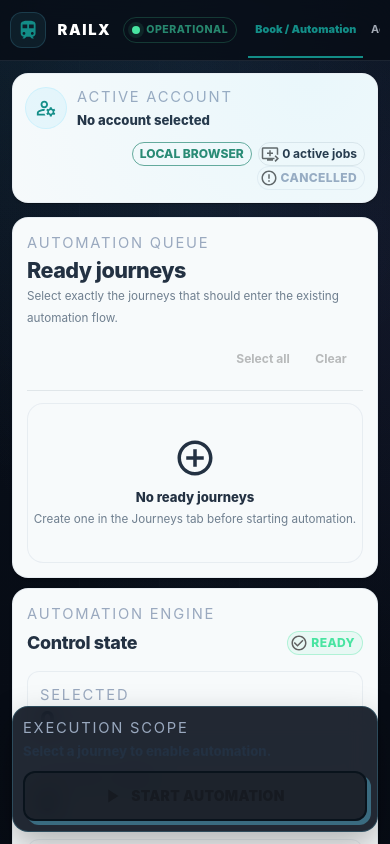
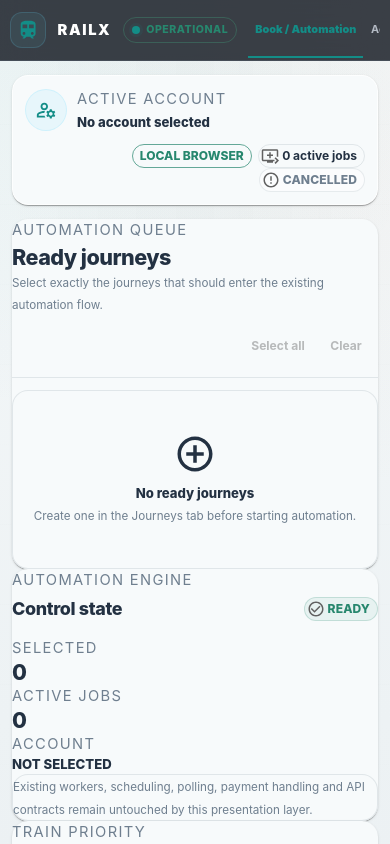
Before and after one commit to shrivastava-26/irctc, a React (Vite) app in the folder ui/: page / in a window 390 px wide. Shown: the top 844 px of the page. Built offline with nearby package versions, Linux system fonts and the light colour scheme.

Commit message:
ui: replace dark dashboard styling with soft glass neumorphism

```diff
--- a/ui/src/index.css
+++ b/ui/src/index.css
@@ -2,41 +2,33 @@ html, body, #root {
   width: 100%;
   min-height: 100%;
 }
+html { -webkit-text-size-adjust: 100%; scroll-behavior: smooth; overflow-x: hidden; }
 
-html {
-  -webkit-text-size-adjust: 100%;
-  scroll-behavior: smooth;
+:root {
+  --railx-bg: #edf2f4;
+  --railx-surface: #f7fafb;
+  --railx-glass: rgba(255,255,255,0.58);
+  --railx-border: rgba(84,106,123,0.12);
+  --railx-border-soft: rgba(255,255,255,0.76);
+  --railx-text: #233142;
+  --railx-text-2: #6f7f8f;
+  --railx-text-3: #9aa8b4;
+  --railx-accent: #138d87;
+  --railx-accent-soft: rgba(19,141,135,0.09);
+  --railx-success: #27876e;
+  --railx-warning: #b47640;
+  --railx-danger: #b65358;
+  --railx-info: #50708a;
+  --railx-shadow-out: 7px 8px 18px rgba(130,148,163,0.21);
+  --railx-shadow-in: inset 2px 2px 7px rgba(130,148,163,0.08), inset -2px -2px 7px rgba(255,255,255,0.72);
+  --railx-radius: 18px;
+  --railx-radius-sm: 12px;
+  --railx-motion: 100ms ease;
 }
 
-:root {
-  --railx-bg: #070c15;
-  --railx-surface: #0d1524;
-  --railx-surface-2: #101b2d;
-  --railx-glass: rgba(13, 21, 36, 0.72);
-  --railx-border: rgba(152, 169, 194, 0.16);
-  --railx-border-strong: rgba(98, 217, 255, 0.36);
-  --railx-text: #edf5ff;
-  --railx-text-2: #9aa9bf;
-  --railx-text-3: #637088;
-  --railx-accent: #62d9ff;
-  --railx-accent-2: #9f8cff;
-  --railx-success: #48e4a1;
-  --railx-warning: #ffbf69;
-  --railx-danger: #ff7185;
-  --railx-info: #75a9ff;
-  --railx-space-1: 4px;
-  --railx-space-2: 8px;
-  --railx-space-3: 12px;
-  --railx-space-4: 16px;
-  --railx-space-5: 20px;
-  --railx-space-6: 24px;
-  --railx-radius-sm: 10px;
-  --railx-radius-md: 14px;
-  --railx-radius-lg: 18px;
-  --railx-shadow: 0 14px 36px rgba(0,0,0,0.24);
-  --railx-blur: 14px;
-  --railx-motion: 120ms ease;
-}
+*,
+*::before,
+*::after { box-sizing: border-box; }
 
 body {
   margin: 0;
@@ -45,329 +37,316 @@ body {
   overflow-x: hidden;
   color: var(--railx-text);
   background:
-    radial-gradient(circle at 12% 0%, rgba(98,217,255,0.08), transparent 30rem),
-    radial-gradient(circle at 88% 16%, rgba(159,140,255,0.07), transparent 26rem),
-    linear-gradient(180deg, #08101c 0%, var(--railx-bg) 42%, #060a12 100%);
+    radial-gradient(circle at 14% 0%, rgba(19,141,135,0.055), transparent 26rem),
+    radial-gradient(circle at 88% 12%, rgba(201,131,96,0.035), transparent 22rem),
+    linear-gradient(180deg, #f5f8f9 0%, var(--railx-bg) 58%, #e9eef1 100%);
 }
 
-*,
-*::before,
-*::after {
-  box-sizing: border-box;
-}
-
-img, svg, video, canvas {
-  max-width: 100%;
-}
-
-button, input, textarea, select {
-  font: inherit;
-}
-
-button {
-  -webkit-tap-highlight-color: transparent;
-}
-
-.MuiDialogContent-root {
-  overflow-x: hidden;
-}
-
-.MuiTableContainer-root {
-  -webkit-overflow-scrolling: touch;
-  background: transparent !important;
-}
-
-.MuiInputBase-root,
-.MuiButtonBase-root {
-  -webkit-tap-highlight-color: transparent;
-}
-
-.MuiOutlinedInput-root {
-  background: rgba(255,255,255,0.025);
-}
-
-.MuiOutlinedInput-notchedOutline {
-  border-color: rgba(152,169,194,0.20) !important;
-}
-
-.MuiOutlinedInput-root:hover .MuiOutlinedInput-notchedOutline {
-  border-color: rgba(152,169,194,0.34) !important;
-}
-
-.Mui-focused .MuiOutlinedInput-notchedOutline {
-  border-color: var(--railx-accent) !important;
-  border-width: 1px !important;
-}
-
-.railx-shell {
-  min-height: 100vh;
-  display: flex;
-  flex-direction: column;
-  position: relative;
-  isolation: isolate;
-}
-
-.railx-shell::before {
+body::before {
   content: '';
   position: fixed;
   inset: 0;
+  pointer-events: none;
   z-index: -1;
-  pointer-events: none;
   background:
-    linear-gradient(90deg, transparent 0, rgba(98,217,255,0.018) 50%, transparent 100%),
-    repeating-linear-gradient(90deg, transparent 0, transparent 79px, rgba(152,169,194,0.018) 80px),
-    repeating-linear-gradient(0deg, transparent 0, transparent 79px, rgba(152,169,194,0.014) 80px);
+    linear-gradient(90deg, transparent 0, rgba(84,106,123,0.018) 50%, transparent 100%),
+    repeating-linear-gradient(90deg, transparent 0, transparent 79px, rgba(84,106,123,0.012) 80px),
+    repeating-linear-gradient(0deg, transparent 0, transparent 79px, rgba(84,106,123,0.01) 80px);
 }
 
-.railx-main {
-  width: 100%;
-  max-width: 1440px;
-  margin: 0 auto;
-  padding: 18px 24px 22px;
+img, svg, video, canvas { max-width: 100%; }
+button, input, textarea, select { font: inherit; }
+button { -webkit-tap-highlight-color: transparent; }
+.MuiDialogContent-root { overflow-x: hidden; }
+.MuiInputBase-root, .MuiButtonBase-root { -webkit-tap-highlight-color: transparent; }
+
+.MuiOutlinedInput-root {
+  background: rgba(255,255,255,0.56);
+  box-shadow: var(--railx-shadow-in);
+}
+.MuiOutlinedInput-notchedOutline { border-color: rgba(84,106,123,0.14) !important; }
+.MuiOutlinedInput-root:hover .MuiOutlinedInput-notchedOutline { border-color: rgba(19,141,135,0.26) !important; }
+.Mui-focused .MuiOutlinedInput-notchedOutline { border-color: var(--railx-accent) !important; border-width: 1px !important; }
+
+.railx-shell { min-height: 100vh; display: flex; flex-direction: column; position: relative; isolation: isolate; }
+.railx-main { width: 100%; max-width: 1180px; margin: 0 auto; padding: 22px 22px 26px; }
+.railx-page { min-width: 0; }
+
+.railx-surface,
+.railx-glass,
+.railx-section,
+.railx-command-bar {
+  min-width: 0;
+  border-radius: var(--railx-radius);
+  border: 1px solid var(--railx-border-soft);
 }
 
-.railx-page {
-  min-width: 0;
-}
-
-.railx-bento-grid {
-  display: grid;
-  grid-template-columns: repeat(12, minmax(0, 1fr));
-  gap: var(--railx-space-4);
-}
-
-.railx-card {
-  min-width: 0;
-  padding: 18px;
-  border: 1px solid var(--railx-border);
-  border-radius: var(--railx-radius-lg);
-  background: linear-gradient(160deg, rgba(16,27,45,0.96), rgba(9,17,29,0.96));
-  box-shadow: var(--railx-shadow);
-}
-
-.railx-card:hover {
-  border-color: rgba(152,169,194,0.25);
+.railx-surface,
+.railx-section {
+  background: rgba(248,250,251,0.70);
+  box-shadow: var(--railx-shadow-out), -5px -5px 16px rgba(255,255,255,0.66);
 }
 
 .railx-glass {
-  min-width: 0;
-  border: 1px solid rgba(152,169,194,0.14);
-  border-radius: var(--railx-radius-lg);
   background: var(--railx-glass);
-  box-shadow: 0 12px 30px rgba(0,0,0,0.2);
-  -webkit-backdrop-filter: blur(var(--railx-blur));
-  backdrop-filter: blur(var(--railx-blur));
+  box-shadow: 6px 8px 18px rgba(130,148,163,0.13), -4px -4px 14px rgba(255,255,255,0.58);
+  -webkit-backdrop-filter: blur(10px);
+  backdrop-filter: blur(10px);
 }
 
-.railx-neo-button {
-  border: 2px solid rgba(5,16,25,0.82) !important;
-  box-shadow: 4px 4px 0 rgba(98,217,255,0.38) !important;
-  font-weight: 900 !important;
-  letter-spacing: 0.02em;
+.railx-section { padding: 18px; }
+.railx-page-intro { padding: 15px 18px; margin-bottom: 16px; }
+
+.railx-section-header {
+  display: flex;
+  align-items: flex-start;
+  justify-content: space-between;
+  gap: 14px;
+  margin-bottom: 14px;
 }
 
-.railx-neo-button:hover {
-  transform: translate(-1px, -1px);
+.railx-section-title {
+  font-size: clamp(1.16rem, 3vw, 1.35rem);
+  font-weight: 800;
+  letter-spacing: -0.025em;
+  margin: 0;
+}
+.railx-section-copy { margin-top: 4px; color: var(--railx-text-2); font-size: 0.78rem; line-height: 1.5; }
+
+.railx-kicker {
+  color: var(--railx-text-2);
+  text-transform: uppercase;
+  letter-spacing: 0.09em;
+  font-size: 0.66rem;
+  font-weight: 800;
 }
 
-.railx-neo-button:active {
-  transform: translate(2px, 2px) !important;
-  box-shadow: 2px 2px 0 rgba(98,217,255,0.38) !important;
+.railx-route { font-weight: 800; letter-spacing: -0.012em; overflow-wrap: anywhere; }
+.railx-route-meta { color: var(--railx-text-2); font-size: 0.75rem; margin-top: 3px; overflow-wrap: anywhere; }
+.railx-meta-line { color: var(--railx-text-2); font-size: 0.74rem; line-height: 1.5; margin-top: 7px; overflow-wrap: anywhere; }
+
+.railx-neo-button {
+  border: 1px solid rgba(19,141,135,0.30) !important;
+  box-shadow: 4px 4px 0 rgba(19,141,135,0.18), -3px -3px 8px rgba(255,255,255,0.76) !important;
+  font-weight: 850 !important;
 }
+.railx-neo-button:hover { transform: translate(-1px, -1px); }
+.railx-neo-button:active { transform: translate(2px, 2px) !important; box-shadow: 1px 1px 0 rgba(19,141,135,0.18) !important; }
 
 .railx-status {
   border-width: 1px !important;
   border-radius: 999px !important;
-  letter-spacing: 0.03em;
-  background: rgba(255,255,255,0.025) !important;
+  letter-spacing: 0.01em;
+  background: rgba(255,255,255,0.46) !important;
+}
+.railx-status-success { color: var(--railx-success) !important; border-color: rgba(39,135,110,0.20) !important; background: rgba(39,135,110,0.07) !important; }
+.railx-status-info { color: var(--railx-info) !important; border-color: rgba(80,112,138,0.18) !important; background: rgba(80,112,138,0.06) !important; }
+.railx-status-warning { color: var(--railx-warning) !important; border-color: rgba(180,118,64,0.20) !important; background: rgba(180,118,64,0.07) !important; }
+.railx-status-danger { color: var(--railx-danger) !important; border-color: rgba(182,83,88,0.20) !important; background: rgba(182,83,88,0.07) !important; }
+.railx-status-muted { color: var(--railx-text-2) !important; border-color: var(--railx-border) !important; }
+
+.railx-summary-pill {
+  display: inline-flex;
+  align-items: center;
+  gap: 6px;
+  padding: 6px 9px;
+  border-radius: 999px;
+  background: rgba(255,255,255,0.58);
+  border: 1px solid rgba(84,106,123,0.10);
+  box-shadow: inset 1px 1px 3px rgba(130,148,163,0.06), inset -1px -1px 3px rgba(255,255,255,0.62);
+  color: var(--railx-text-2);
+  font-size: 0.71rem;
+  font-weight: 700;
 }
 
-.railx-status-success {
-  color: var(--railx-success) !important;
-  border-color: rgba(72,228,161,0.35) !important;
-  background: rgba(72,228,161,0.08) !important;
+.railx-inline-metrics {
+  display: grid;
+  grid-template-columns: repeat(3, minmax(0, 1fr));
+  border-top: 1px solid var(--railx-border);
+  margin-top: 14px;
+  padding-top: 14px;
+}
+.railx-inline-metric { min-width: 0; padding: 0 12px; }
+.railx-inline-metric + .railx-inline-metric { border-left: 1px solid var(--railx-border); }
+.railx-inline-metric-value { margin-top: 3px; font-size: 1.02rem; font-weight: 800; color: var(--railx-text); }
+
+.railx-journey-list { display: flex; flex-direction: column; }
+.railx-journey-row {
+  min-width: 0;
+  padding: 14px 4px;
+  border-top: 1px solid var(--railx-border);
+  border-radius: 12px;
+  transition: background-color var(--railx-motion);
+}
+.railx-journey-row:first-child { border-top: 0; }
+.railx-journey-row:hover { background: rgba(19,141,135,0.025); }
+.railx-journey-row.is-selected { background: var(--railx-accent-soft); }
+
+.railx-row-grid {
+  display: grid;
+  grid-template-columns: auto minmax(0, 1fr) auto;
+  align-items: center;
+  gap: 11px;
+}
+.railx-row-status { display: flex; align-items: center; justify-content: flex-end; }
+
+.railx-row-actions { display: flex; align-items: center; justify-content: flex-end; gap: 2px; }
+
+.railx-empty-state {
+  display: grid;
+  place-items: center;
+  text-align: center;
+  gap: 4px;
+  padding: 42px 18px;
+  border: 1px dashed rgba(84,106,123,0.20);
+  border-radius: 14px;
+  color: var(--railx-text-2);
+  background: rgba(255,255,255,0.32);
 }
 
-.railx-status-info {
-  color: var(--railx-info) !important;
-  border-color: rgba(117,169,255,0.34) !important;
-  background: rgba(117,169,255,0.08) !important;
+.railx-account-row,
+.railx-job-row {
+  min-width: 0;
+  padding: 15px 4px;
+  border-top: 1px solid var(--railx-border);
+}
+.railx-account-row:first-child,
+.railx-job-row:first-child { border-top: 0; }
+
+.railx-account-grid {
+  display: grid;
+  grid-template-columns: minmax(120px, 0.75fr) minmax(180px, 1.3fr) auto auto;
+  gap: 12px;
+  align-items: center;
+}
+.railx-job-grid {
+  display: grid;
+  grid-template-columns: minmax(70px, 0.45fr) minmax(170px, 1.25fr) minmax(90px, 0.7fr) minmax(70px, 0.5fr) auto auto;
+  gap: 12px;
+  align-items: center;
 }
 
-.railx-status-warning {
-  color: var(--railx-warning) !important;
-  border-color: rgba(255,191,105,0.35) !important;
-  background: rgba(255,191,105,0.08) !important;
+.railx-field-label { color: var(--railx-text-2); font-size: 0.68rem; font-weight: 750; margin-bottom: 3px; }
+.railx-field-value { min-width: 0; overflow-wrap: anywhere; font-size: 0.80rem; font-weight: 700; }
+
+.railx-brand-mark {
+  width: 40px;
+  height: 40px;
+  display: grid;
+  place-items: center;
+  border-radius: 14px;
+  background: #f6fafb;
+  border: 1px solid rgba(255,255,255,0.86);
+  box-shadow: 4px 5px 10px rgba(130,148,163,0.16), -4px -4px 10px rgba(255,255,255,0.92);
 }
 
-.railx-status-danger {
-  color: var(--railx-danger) !important;
-  border-color: rgba(255,113,133,0.35) !important;
-  background: rgba(255,113,133,0.08) !important;
+.railx-header {
+  position: sticky;
+  top: 0;
+  z-index: 1200;
+  border-bottom: 1px solid rgba(84,106,123,0.10);
+  background: rgba(237,242,244,0.86);
+  -webkit-backdrop-filter: blur(12px);
+  backdrop-filter: blur(12px);
+}
+.railx-header-inner { width: 100%; max-width: 1180px; margin: 0 auto; padding: 10px 22px 8px; }
+.railx-header-top { display: flex; align-items: center; gap: 10px; min-width: 0; }
+
+.railx-header-status {
+  display: inline-flex;
+  align-items: center;
+  gap: 7px;
+  padding: 7px 10px;
+  border-radius: 999px;
+  border: 1px solid rgba(19,141,135,0.16);
+  background: rgba(255,255,255,0.52);
+  color: var(--railx-accent);
+  font-size: 0.68rem;
+  font-weight: 800;
+  letter-spacing: 0.04em;
+}
+.railx-dot { width: 8px; height: 8px; border-radius: 50%; background: var(--railx-accent); box-shadow: 0 0 0 3px rgba(19,141,135,0.10); }
+
+.railx-nav { display: flex; align-items: stretch; gap: 2px; margin-top: 7px; min-width: 0; }
+.railx-nav-button {
+  flex: 1 1 0;
+  min-width: 0;
+  appearance: none;
+  border: 0;
+  background: transparent;
+  color: var(--railx-text-2);
+  padding: 8px 7px;
+  border-radius: 10px;
+  cursor: pointer;
+  font-size: 0.78rem;
+  font-weight: 750;
+  white-space: nowrap;
+}
+.railx-nav-button:hover { color: var(--railx-text); background: rgba(255,255,255,0.44); }
+.railx-nav-button.is-active {
+  color: var(--railx-accent);
+  background: rgba(255,255,255,0.66);
+  box-shadow: inset 1px 1px 3px rgba(130,148,163,0.08), inset -1px -1px 3px rgba(255,255,255,0.72);
 }
 
-.railx-status-muted {
-  color: var(--railx-text-2) !important;
-  border-color: var(--railx-border) !important;
+.railx-command-bar {
+  position: sticky;
+  bottom: 12px;
+  z-index: 5;
+  padding: 12px;
+  background: rgba(248,250,251,0.84);
+  box-shadow: 8px 10px 22px rgba(130,148,163,0.18), -5px -5px 14px rgba(255,255,255,0.76);
+  -webkit-backdrop-filter: blur(10px);
+  backdrop-filter: blur(10px);
 }
 
-.railx-kicker {
-  color: var(--railx-text-2);
-  text-transform: uppercase;
-  letter-spacing: 0.12em;
-  font-size: 0.66rem;
-  font-weight: 800;
+.railx-modal-log {
+  height: 220px;
+  overflow-y: auto;
+  overflow-x: hidden;
+  background: #25313a;
+  color: #e8eff2;
+  border-radius: 12px;
+  padding: 10px 12px;
+  font-family: "SFMono-Regular", Consolas, monospace;
+  font-size: 0.72rem;
+  line-height: 1.55;
 }
 
-.railx-mono {
-  font-family: "SFMono-Regular", Consolas, "Liberation Mono", monospace;
-  font-variant-numeric: tabular-nums;
-}
+.railx-editor { min-width: 0; }
+.railx-editor .MuiFormControl-root, .railx-editor .MuiTextField-root { min-width: 0; }
+.railx-editor .MuiAccordionSummary-root { min-height: 42px; }
+.railx-editor .MuiAccordionSummary-content { margin: 10px 0; }
+.railx-toast { font-size: 0.80rem; }
 
-.railx-dot {
-  width: 8px;
-  height: 8px;
-  border-radius: 50%;
-  background: var(--railx-success);
-  box-shadow: 0 0 0 4px rgba(72,228,161,0.10);
-}
-
-.railx-scroll {
-  overflow: auto;
-  scrollbar-width: thin;
-  scrollbar-color: rgba(152,169,194,0.25) transparent;
-}
-
-@media (max-width: 1100px) {
-  .railx-main { padding: 16px 18px 20px; }
-  .railx-bento-grid { gap: 12px; }
+@media (min-width: 901px) {
+  .railx-header-inner { display: flex; align-items: center; gap: 16px; }
+  .railx-header-top { flex: 1 1 auto; }
+  .railx-nav { margin: 0 0 0 auto; max-width: 500px; flex: 0 0 500px; }
+  .railx-nav-button { min-height: 38px; }
 }
 
 @media (max-width: 900px) {
-  .railx-bento-grid { grid-template-columns: repeat(6, minmax(0, 1fr)); }
+  .railx-main { padding: 18px 16px 22px; }
+  .railx-header-inner { padding: 10px 14px 8px; }
 }
 
-@media (max-width: 640px) {
-  .railx-main { padding: 12px 12px 18px; }
-  .railx-bento-grid { grid-template-columns: repeat(2, minmax(0, 1fr)); gap: 10px; }
-  .railx-card { padding: 14px; border-radius: 14px; }
+@media (max-width: 700px) {
+  .railx-main { padding: 14px 12px 18px; }
+  .railx-section { padding: 14px; }
+  .railx-section-header { align-items: stretch; flex-direction: column; gap: 10px; }
+  .railx-account-grid, .railx-job-grid { grid-template-columns: 1fr; gap: 8px; }
+  .railx-row-grid { grid-template-columns: auto minmax(0,1fr); align-items: start; }
+  .railx-row-status { grid-column: 2; justify-content: flex-start; }
+  .railx-inline-metric { padding: 0 8px; }
+  .railx-page-intro { padding: 13px 14px; }
+  .railx-header-status { padding: 6px 8px; }
+  .railx-nav-button { font-size: 0.73rem; padding: 8px 4px; }
 }
 
-.railx-span-8 { grid-column: span 8; }
-.railx-span-4 { grid-column: span 4; }
-
-.railx-page-intro {
-  position: relative;
-  overflow: hidden;
+@media (max-width: 460px) {
+  .railx-inline-metrics { grid-template-columns: 1fr; gap: 10px; }
+  .railx-inline-metric + .railx-inline-metric { border-left: 0; border-top: 1px solid var(--railx-border); padding-top: 10px; }
+  .railx-command-bar { position: static; }
+  .railx-row-actions { justify-content: flex-start; }
 }
-
-.railx-page-intro::after {
-  content: '';
-  position: absolute;
-  inset: 0;
-  pointer-events: none;
-  background: radial-gradient(circle at 82% 0%, rgba(98,217,255,0.09), transparent 22rem);
-}
-
-.railx-journey-card {
-  border-color: var(--railx-border) !important;
-  background: linear-gradient(145deg, rgba(16,27,45,0.82), rgba(9,16,28,0.88)) !important;
-  transition: border-color var(--railx-motion), transform var(--railx-motion), background-color var(--railx-motion);
-}
-
-.railx-journey-card:hover {
-  border-color: rgba(152,169,194,0.28) !important;
-  transform: translateY(-1px);
-}
-
-.railx-journey-card.is-selected {
-  border-color: var(--railx-accent) !important;
-  box-shadow: inset 3px 0 0 var(--railx-accent), 0 10px 24px rgba(0,0,0,0.22) !important;
-  background: linear-gradient(145deg, rgba(98,217,255,0.09), rgba(11,22,37,0.92)) !important;
-}
-
-.railx-empty-state {
-  min-height: 160px;
-  display: grid;
-  place-items: center;
-  align-content: center;
-  gap: 4px;
-  border-color: var(--railx-border) !important;
-  color: var(--railx-text-3);
-  background: rgba(255,255,255,0.015) !important;
-}
-
-.railx-command-bar {
-  border-color: rgba(98,217,255,0.20) !important;
-  box-shadow: 0 14px 34px rgba(0,0,0,0.28);
-  -webkit-backdrop-filter: blur(12px);
-  backdrop-filter: blur(12px);
-}
-
-.railx-metric-stack {
-  display: grid;
-  grid-template-columns: repeat(3, minmax(0, 1fr));
-  gap: 10px;
-}
-
-.railx-metric-stack > div {
-  padding: 12px;
-  border: 1px solid var(--railx-border);
-  border-radius: 12px;
-  background: rgba(255,255,255,0.02);
-}
-
-.railx-engine-note {
-  margin-top: 14px;
-  padding: 12px;
-  border-color: var(--railx-border) !important;
-  background: rgba(117,169,255,0.045) !important;
-}
-
-.railx-stat-card {
-  min-height: 132px;
-}
-
-.railx-list-card {
-  border-color: var(--railx-border) !important;
-  background: linear-gradient(145deg, rgba(14,24,40,0.92), rgba(8,15,26,0.95)) !important;
-}
-
-.railx-table-wrap {
-  border: 1px solid var(--railx-border) !important;
-  border-radius: var(--railx-radius-lg) !important;
-  overflow: auto;
-  box-shadow: var(--railx-shadow);
-}
-
-.railx-table-wrap .MuiTableHead-root th {
-  position: sticky;
-  top: 0;
-  z-index: 1;
-}
-
-.railx-modal .MuiDialogContent-root,
-.railx-modal .MuiDialogTitle-root,
-.railx-modal .MuiDialogActions-root {
-  background: transparent;
-}
-
-@media (max-width: 900px) {
-  .railx-span-8 { grid-column: span 6; }
-  .railx-span-4 { grid-column: span 3; }
-}
-
-@media (max-width: 640px) {
-  .railx-span-8,
-  .railx-span-4 { grid-column: span 2; }
-  .railx-metric-stack { grid-template-columns: 1fr; }
-}
-
-@media (prefers-reduced-motion: reduce) {
-  *, *::before, *::after {
-    scroll-behavior: auto !important;
-    transition-duration: 0.01ms !important;
-    animation-duration: 0.01ms !important;
-    animation-iteration-count: 1 !important;
-  }
-}
```
